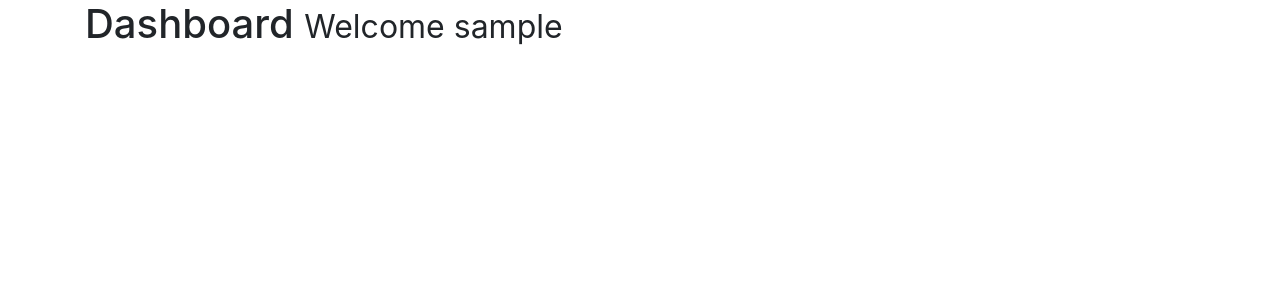
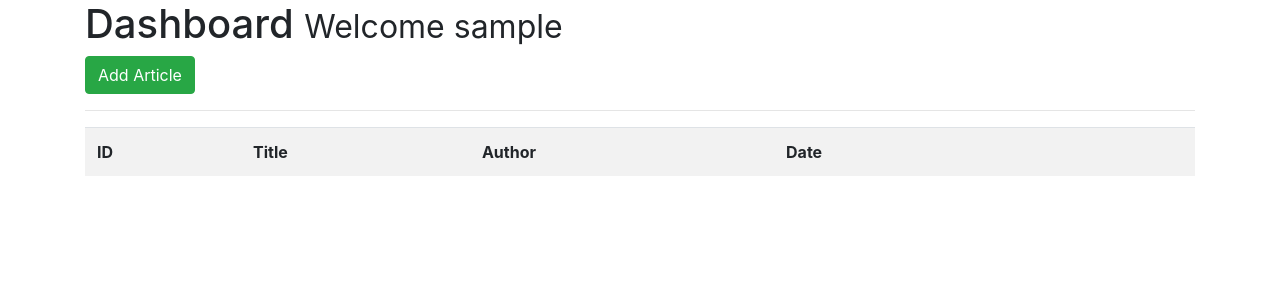
Before and after one commit to bjsmiley/MyFlaskApp, a Flask app: page /dashboard in a window 1280 px wide. Shown: the part 56-356 px from the top of the page. Run offline with Flask 2, Linux system fonts and the light colour scheme; the visitor is signed in with stand-in values (Sample User, id 1); data that the repository does not hold is empty; some libraries are stand-ins or nearby versions.

Commit message:
user dashboard and article creation/display done

```diff
--- a/app.py
+++ b/app.py
@@ -1,5 +1,5 @@
 from flask import Flask, render_template, flash, redirect, url_for, session, logging, request
-from data import Articles
+# from data import Articles
 from password import root_password
 #from flask_mysqldb import MySQL
 import mysql.connector as mysql
@@ -23,7 +23,7 @@ cnx = mysql.connect(user='root',password=root_password, database='myflaskapp', h
 # init MYSQL
 #mysql = MySQL(app)
 
-Articles = Articles()
+# Articles = Articles()
 
 # Index
 @app.route('/')
@@ -38,12 +38,32 @@ def about():
 # Articles
 @app.route('/articles')
 def articles():
-    return render_template('articles.html', articles = Articles)
+    # Create Cursor
+    cur = cnx.cursor()
+    # Get articles
+    cur.execute('SELECT * FROM articles')
+
+    articles = cur.fetchall()
+    cur.close()
+
+    if articles is not None:
+        app.logger.info(articles)
+        return render_template('articles.html', articles=articles)
+    else:
+        msg = 'No Articles Found'
+        return render_template('articles.html', msg=msg)
 
 # Single Article Page
 @app.route('/article/<string:id>/')
 def article(id):
-    return render_template('article.html', id=id)
+    # Create Cursor
+    cur = cnx.cursor()
+    # Get articles
+    cur.execute('SELECT * FROM articles WHERE id = %s',[id])
+
+    article = cur.fetchone()
+    cur.close()
+    return render_template('article.html', article=article)
 
 # Register Form Class
 class RegisterForm(Form):
@@ -144,6 +164,7 @@ def is_logged_in(f):
 
 # Logout
 @app.route('/logout')
+@is_logged_in
 def logout():
     session.clear()
     flash('You are now logged out', 'success')
@@ -153,7 +174,50 @@ def logout():
 @app.route('/dashboard')
 @is_logged_in
 def dashboard():
-    return render_template('dashboard.html')
+    # Create Cursor
+    cur = cnx.cursor()
+    # Get articles
+    cur.execute('SELECT * FROM articles')
+
+    articles = cur.fetchall()
+    cur.close()
+
+    if articles is not None:
+        app.logger.info(articles)
+        return render_template('dashboard.html', articles=articles)
+    else:
+        msg = 'No Articles Found'
+        return render_template('dashboard.html', msg=msg)
+
+# Article Form Class
+class ArticleForm(Form):
+    title = StringField('Title', [validators.Length(min=1,max=200)])
+    body = TextAreaField('Body',[validators.Length(min=30)])
+
+# Add Article
+@app.route('/add_article', methods=['GET','POST'])
+@is_logged_in
+def add_article():
+    form = ArticleForm(request.form)
+    if request.method == 'POST' and form.validate():
+        title = form.title.data
+        body = form.body.data
+
+        # Create Cursor
+        cur = cnx.cursor()
+        # Execute
+        cur.execute('INSERT INTO articles (title, body, author) VALUES(%s, %s, %s)',
+                    (title,body, session['username']))
+        # Commit
+        cnx.commit()
+        cur.close()
+
+        flash('Article Created','success')
+
+        return redirect(url_for('dashboard'))
+
+    return render_template('add_article.html', form=form)
+
 
 if __name__ == '__main__':
     app.secret_key='secret123'
--- a/templates/articles.html
+++ b/templates/articles.html
@@ -4,7 +4,7 @@
     <h1>Articles</h1>
     <ul class="list-group">
         {% for article in articles %}
-            <li class="list-group-item"><a href="article/{{article.id}}">{{article.title}}</a></li>
+            <li class="list-group-item"><a href="article/{{article[0]}}">{{article[1]}}</a></li>
         {%  endfor %}
     </ul>
 
--- a/templates/dashboard.html
+++ b/templates/dashboard.html
@@ -2,5 +2,27 @@
 
 {% block body %}
     <h1>Dashboard <small>Welcome {{session.username}}</small> </h1>
+    <a class="btn btn-success" href="/add_article">Add Article</a>
+    <hr>
+    <table class="table table-striped">
+        <tr>
+            <th>ID</th>
+            <th>Title</th>
+            <th>Author</th>
+            <th>Date</th>
+            <th></th>
+            <th></th>
+        </tr>
+        {% for article in articles %}
+            <tr>
+                <td>{{ article[0] }}</td>
+                <td>{{article[1]}}</td>
+                <td>{{ article[2] }}</td>
+                <td>{{ article[4] }}</td>
+                <td><a href="edit_article/{{article[0]}}" class="btn btn-light float-right">Edit</a></td>
+                <td><a href="#" class="btn btn-danger">Delete</a></td>
+            </tr>
+        {% endfor %}
+    </table>
 
 {% endblock %}
--- a/templates/layout.html
+++ b/templates/layout.html
@@ -12,6 +12,12 @@
         {% block body %}{% endblock %}
     </div>
 
+    <script src="https://cdn.ckeditor.com/4.10.0/standard/ckeditor.js"></script>
+    <script type="text/javascript">
+        if (document.getElementById('editor')){
+            CKEDITOR.replace('editor')
+        }
+    </script>
     <script src="https://code.jquery.com/jquery-3.2.1.slim.min.js" integrity="sha384-KJ3o2DKtIkvYIK3UENzmM7KCkRr/rE9/Qpg6aAZGJwFDMVNA/GpGFF93hXpG5KkN" crossorigin="anonymous"></script>
     <script src="https://cdnjs.cloudflare.com/ajax/libs/popper.js/1.12.9/umd/popper.min.js" integrity="sha384-ApNbgh9B+Y1QKtv3Rn7W3mgPxhU9K/ScQsAP7hUibX39j7fakFPskvXusvfa0b4Q" crossorigin="anonymous"></script>
     <script src="https://maxcdn.bootstrapcdn.com/bootstrap/4.0.0/js/bootstrap.min.js" integrity="sha384-JZR6Spejh4U02d8jOt6vLEHfe/JQGiRRSQQxSfFWpi1MquVdAyjUar5+76PVCmYl" crossorigin="anonymous"></script>
```
Also changed, not shown: data.py (deleted, +0 -26 lines), templates/add_article.html (added, +15 -0 lines), templates/article.html (+6 -1 lines), templates/home.html (+8 -3 lines).
